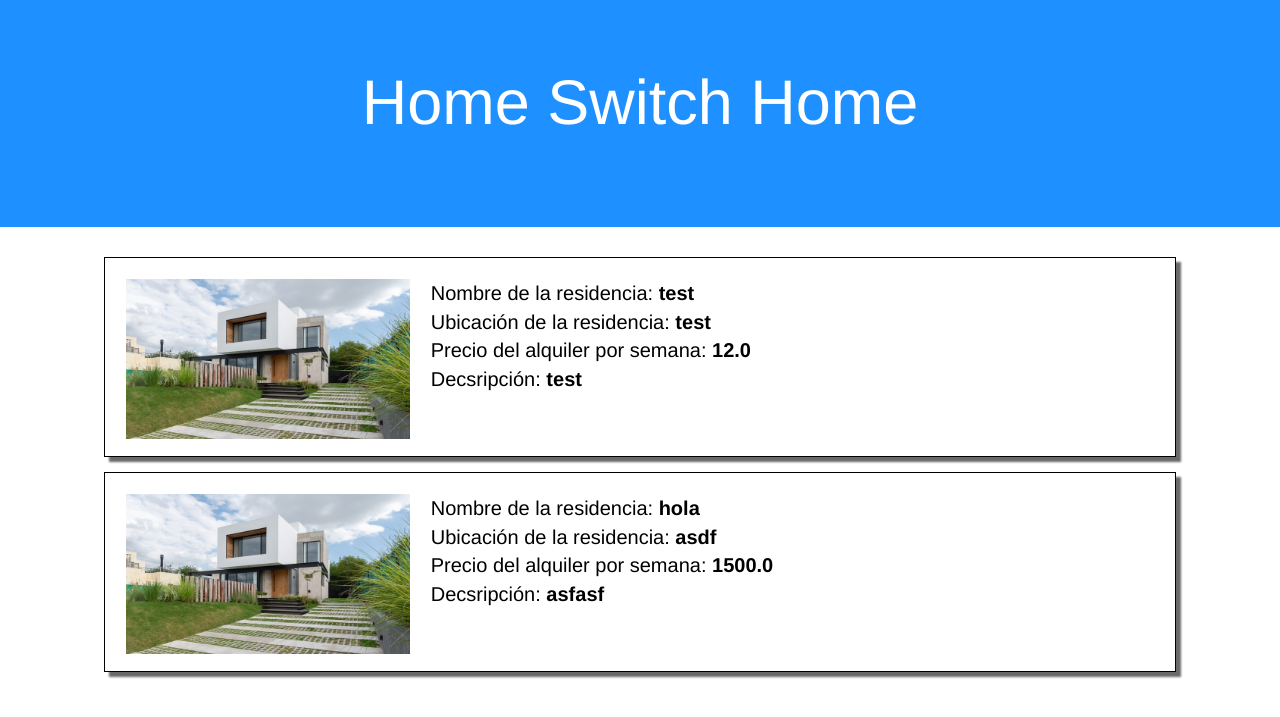
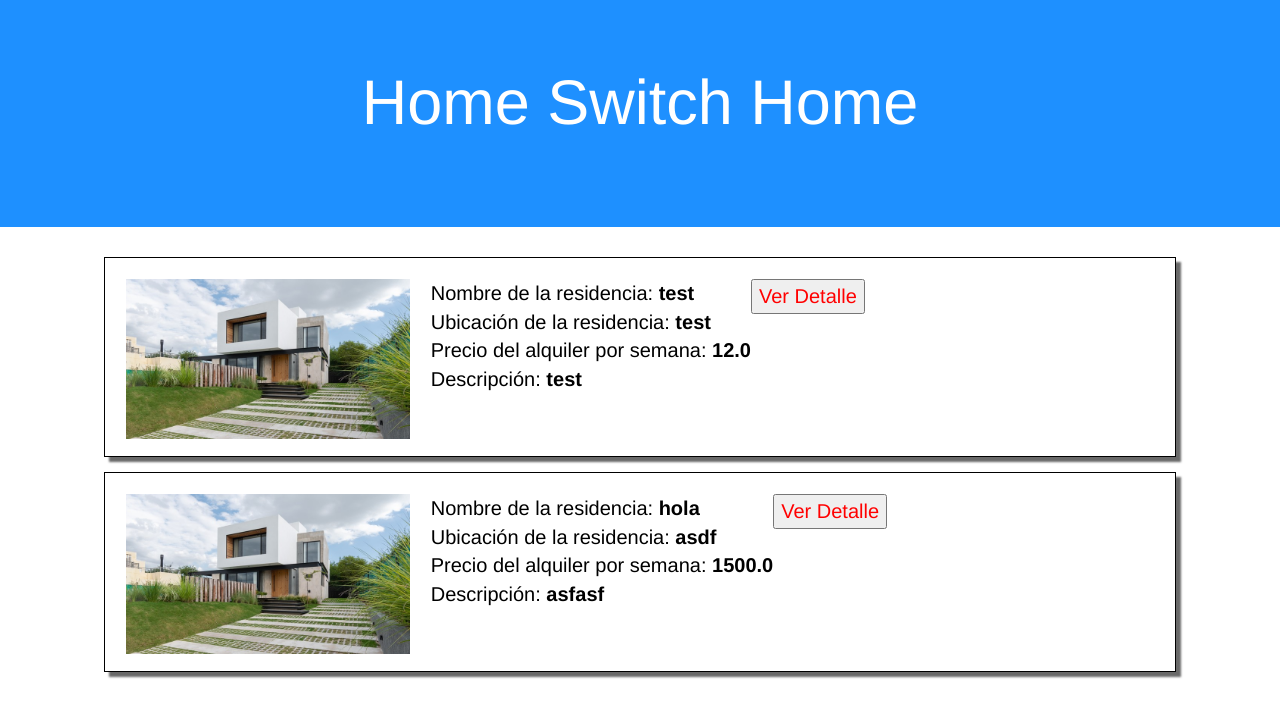
Before and after one commit to bdgarcia/lpcoding_hsh, a Django app: template application/templates/index.html in a window 1280 px wide. Shown: the part 51-768 px from the top of the page. Run offline with Django 3.2, Linux system fonts and the light colour scheme; the template is opened without the code that fills it: values that come from a table or form of the project are taken from there, others are empty; data comes from the database, SQL or seed files in the repository; both versions use the stored data as it was after the commit; some libraries are stand-ins or nearby versions.

Commit message:
filtro por borrado logico, boton ver detalle

```diff
--- a/application/static/hsh_css/index.css
+++ b/application/static/hsh_css/index.css
@@ -6,6 +6,11 @@
     color: black;
     height: 200px;
     box-shadow: 5px 5px 2px dimgrey;
+}
+
+.boton-detalle {
+    padding-right: 5px;
+    color: red;
 }
 
 .container-catalogo {
--- a/application/templates/index.html
+++ b/application/templates/index.html
@@ -1,6 +1,6 @@
 {% extends "base.html" %}
 {% load staticfiles %}
-
+<script type="text/javascript" src="{% static '/js/main.js' %}"></script>
 {% block content %}
 <div class="jumbotron text-center">
   <div class="container">
@@ -19,10 +19,14 @@
                 Nombre de la residencia: <b>{{ residencia.nombre }}</b><br>
                 Ubicación de la residencia: <b>{{ residencia.ubicacion }}</b><br>
                 Precio del alquiler por semana: <b>{{ residencia.precio }}</b><br>
-                Decsripción: <b>{{ residencia.descripcion }}</b>
+                Descripción: <b>{{ residencia.descripcion }}</b>
+            </div>
+            <div class="boton-detalle" id="detalleResidencia">
+                <button>Ver Detalle</button>
             </div>
         </div>
     </div>
+
 {% endfor %}
 </div>
 {% endblock %}
--- a/application/views.py
+++ b/application/views.py
@@ -10,7 +10,7 @@ from .forms import ResidenciaForm
 # Create your views here.
 def index(request):
 
-    residencias = Residencia.objects.all()
+    residencias = Residencia.objects.filter(borrado_logico=False)
 
     return render(request, "index.html", {"residencias": residencias})
 
```
Also changed, not shown: application/static/js/main.js (added, +8 -0 lines), db.sqlite3.
